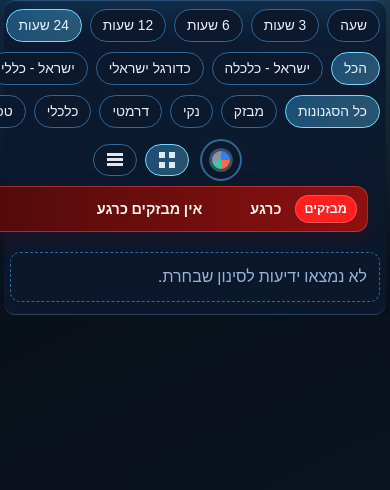
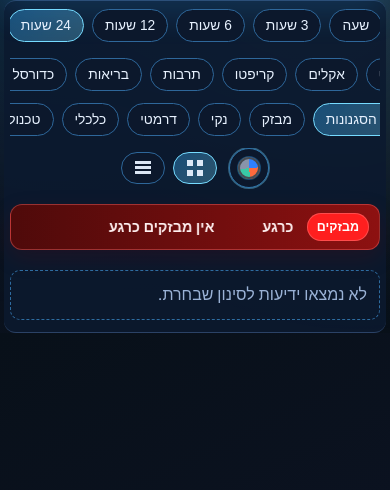
Before and after one commit to Liranmessinger/ai-news-studio, a Flask app: page / in a window 390 px wide. Shown: the part 188-678 px from the top of the page. Run offline with Flask 3, Linux system fonts and the light colour scheme; data comes from the database, SQL or seed files in the repository; data that the repository does not hold is empty.

Commit message:
mobile+ga

```diff
--- a/src/static/site.css
+++ b/src/static/site.css
@@ -2229,3 +2229,138 @@ body[data-theme="white"] { --chat-scroll-thumb: #2d7bff; --chat-scroll-track: rg
 .chat-messages::-webkit-scrollbar-thumb:hover {
   background: linear-gradient(180deg, color-mix(in srgb, var(--chat-scroll-thumb) 64%, #ffffff 36%), var(--chat-scroll-thumb));
 }
+
+/* Final filters alignment: mobile + tablet only (keep desktop untouched) */
+@media (max-width: 1200px) {
+  .quick-filters {
+    width: 100% !important;
+    display: grid !important;
+    gap: 8px !important;
+    justify-items: stretch !important;
+  }
+
+  .hours-theme-row,
+  .style-view-row,
+  #hoursRow,
+  #categoryRow,
+  #styleRow,
+  #viewRow,
+  .view-inline,
+  #themeRow,
+  #themeRow.open {
+    width: 100% !important;
+    max-width: 100% !important;
+    margin-inline: auto !important;
+    display: flex !important;
+    flex-wrap: nowrap !important;
+    align-items: center !important;
+    justify-content: center !important;
+    gap: 8px !important;
+    overflow-x: auto !important;
+    overflow-y: hidden !important;
+    -webkit-overflow-scrolling: touch !important;
+    scrollbar-width: thin !important;
+    scrollbar-color: color-mix(in srgb, var(--accent) 68%, #ffffff 20%) color-mix(in srgb, var(--panel) 72%, transparent) !important;
+    padding-bottom: 4px !important;
+  }
+
+  #hoursRow .chip,
+  #categoryRow .chip,
+  #styleRow .chip,
+  #viewRow .chip,
+  #viewRow .theme-mobile-btn,
+  #themeRow .theme-chip,
+  .view-inline .chip,
+  .view-inline .theme-mobile-btn {
+    flex: 0 0 auto !important;
+    white-space: nowrap !important;
+  }
+
+  .hours-theme-row::-webkit-scrollbar,
+  .style-view-row::-webkit-scrollbar,
+  #hoursRow::-webkit-scrollbar,
+  #categoryRow::-webkit-scrollbar,
+  #styleRow::-webkit-scrollbar,
+  #viewRow::-webkit-scrollbar,
+  #themeRow::-webkit-scrollbar,
+  #themeRow.open::-webkit-scrollbar,
+  .view-inline::-webkit-scrollbar {
+    height: 6px;
+  }
+
+  .hours-theme-row::-webkit-scrollbar-track,
+  .style-view-row::-webkit-scrollbar-track,
+  #hoursRow::-webkit-scrollbar-track,
+  #categoryRow::-webkit-scrollbar-track,
+  #styleRow::-webkit-scrollbar-track,
+  #viewRow::-webkit-scrollbar-track,
+  #themeRow::-webkit-scrollbar-track,
+  #themeRow.open::-webkit-scrollbar-track,
+  .view-inline::-webkit-scrollbar-track {
+    background: color-mix(in srgb, var(--panel) 76%, transparent);
+    border-radius: 999px;
+  }
+
+  .hours-theme-row::-webkit-scrollbar-thumb,
+  .style-view-row::-webkit-scrollbar-thumb,
+  #hoursRow::-webkit-scrollbar-thumb,
+  #categoryRow::-webkit-scrollbar-thumb,
+  #styleRow::-webkit-scrollbar-thumb,
+  #viewRow::-webkit-scrollbar-thumb,
+  #themeRow::-webkit-scrollbar-thumb,
+  #themeRow.open::-webkit-scrollbar-thumb,
+  .view-inline::-webkit-scrollbar-thumb {
+    background: linear-gradient(180deg, color-mix(in srgb, var(--accent-2) 60%, #ffffff 14%), color-mix(in srgb, var(--accent) 75%, transparent));
+    border-radius: 999px;
+  }
+}
+
+/* Mobile/tablet theme row behavior: hidden by default, open from row 4 button */
+@media (max-width: 1200px) {
+  #themeRow {
+    display: none !important;
+    width: 100% !important;
+    max-width: 100% !important;
+    margin-inline: auto !important;
+    overflow-x: auto !important;
+    overflow-y: hidden !important;
+    flex-wrap: nowrap !important;
+    justify-content: center !important;
+    align-items: center !important;
+    gap: 8px !important;
+    -webkit-overflow-scrolling: touch !important;
+    padding-bottom: 4px !important;
+  }
+
+  #themeRow.open {
+    display: flex !important;
+  }
+
+  #themeRow .theme-chip {
+    flex: 0 0 auto !important;
+    white-space: nowrap !important;
+  }
+
+  #themeRow::-webkit-scrollbar,
+  #themeRow.open::-webkit-scrollbar {
+    height: 6px;
+  }
+
+  #themeRow::-webkit-scrollbar-track,
+  #themeRow.open::-webkit-scrollbar-track {
+    background: color-mix(in srgb, var(--panel) 76%, transparent);
+    border-radius: 999px;
+  }
+
+  #themeRow::-webkit-scrollbar-thumb,
+  #themeRow.open::-webkit-scrollbar-thumb {
+    background: linear-gradient(180deg, color-mix(in srgb, var(--accent-2) 60%, #ffffff 14%), color-mix(in srgb, var(--accent) 75%, transparent));
+    border-radius: 999px;
+  }
+
+  #viewRow .theme-mobile-btn,
+  .view-inline .theme-mobile-btn {
+    display: inline-flex !important;
+    flex: 0 0 auto !important;
+  }
+}
--- a/src/templates/index.html
+++ b/src/templates/index.html
@@ -1,7 +1,14 @@
 <!doctype html>
 <html lang="he" dir="rtl">
 <head>
-  <meta charset="UTF-8" />
+  <!-- Google tag (gtag.js) -->
+  <script async src="https://www.googletagmanager.com/gtag/js?id=G-THCMHPDVZK"></script>
+  <script>
+    window.dataLayer = window.dataLayer || [];
+    function gtag() { dataLayer.push(arguments); }
+    gtag('js', new Date());
+    gtag('config', 'G-THCMHPDVZK');
+  </script>  <meta charset="UTF-8" />
   <meta name="viewport" content="width=device-width,initial-scale=1" />
   <title>24/7 ניוז | חדשות ללא הפסקה, מבזקים וצ׳אט חי</title>
   {% set seo = namespace(site_title='24/7 ניוז', site_description='24/7 ניוז - חדשות ללא הפסקה, מבזקים בזמן אמת וצ׳אט קהילתי חי.', description='24/7 ניוז - חדשות ללא הפסקה, מבזקים בזמן אמת וצ׳אט קהילתי חי.', image='', headline='24/7 ניוז') %}
@@ -41,7 +48,7 @@
   <link rel="preconnect" href="https://fonts.googleapis.com">
   <link rel="preconnect" href="https://fonts.gstatic.com" crossorigin>
   <link href="https://fonts.googleapis.com/css2?family=Heebo:wght@300;500;800&display=swap" rel="stylesheet">
-  <link rel="stylesheet" href="{{ url_for('static', filename='site.css') }}" />
+  <link rel="stylesheet" href="{{ url_for('static', filename='site.css') }}?v=20260312-filters-center-2" />
 </head>
 <body data-theme="ocean">
   <div class="mesh"></div>
```
